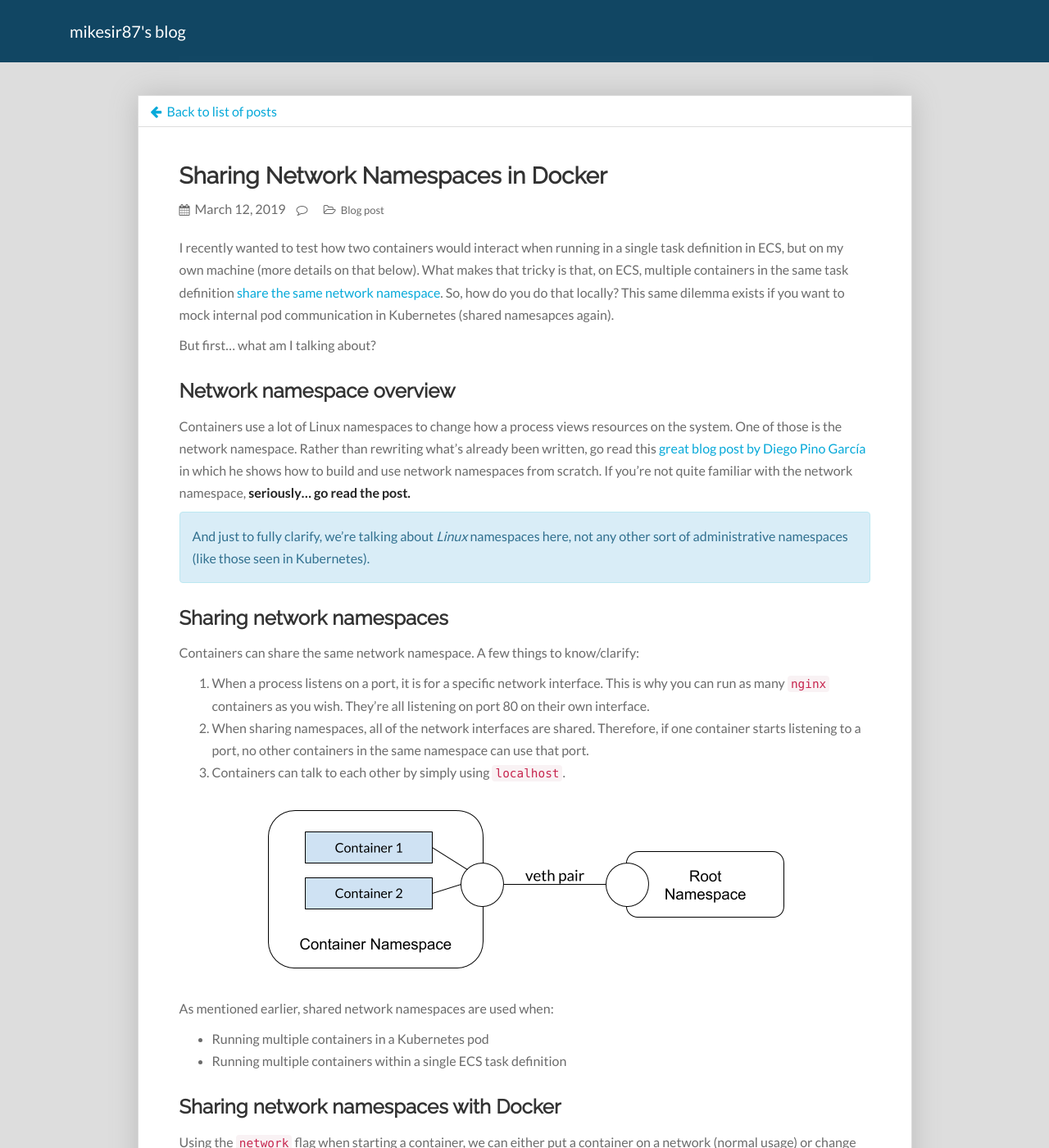
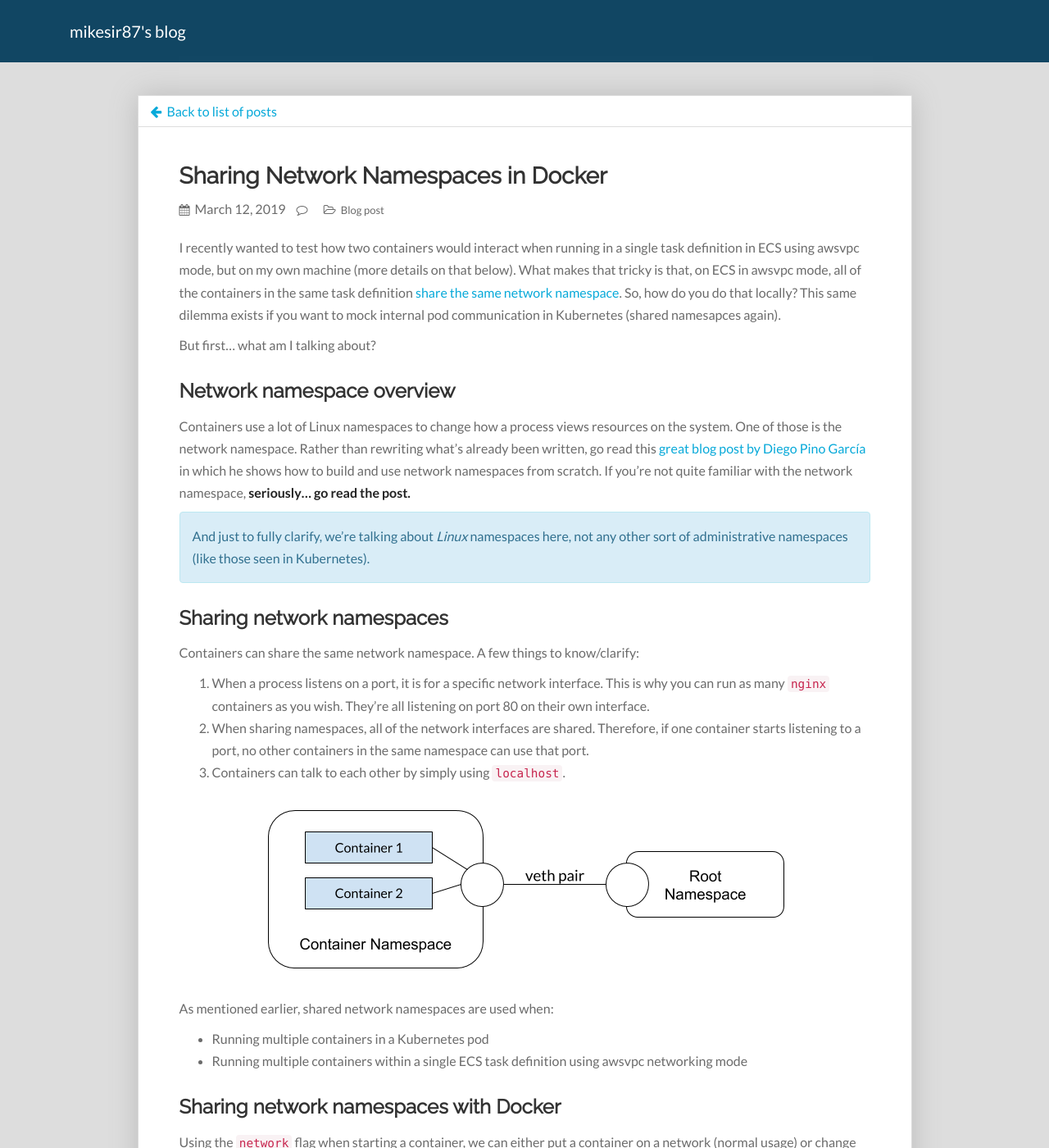
Before and after one commit to mikesir87/blog.mikesir87.io, a Jekyll site: the page built from _posts/2019-03-12-sharing-network-namespaces-in-docker.md, in a window 1280 px wide and 1400 px high. Shown: the whole window at 82% size. Built offline with Jekyll 4.4.1, drawn with Linux system fonts in a browser that asks for light colours; nearby versions of some CDN libraries; comment, search, counter and statistics services are not loaded.

Commit message:
Clarify that ECS only shares namespaces when in awsvpc mode

```diff
--- a/_posts/2019-03-12-sharing-network-namespaces-in-docker.md
+++ b/_posts/2019-03-12-sharing-network-namespaces-in-docker.md
@@ -9,7 +9,7 @@ image: /images/apache-proxing-to-app.png
 uuid: 78d02cb0-7849-4d04-9238-7e97bc0a76b2
 ---
 
-I recently wanted to test how two containers would interact when running in a single task definition in ECS, but on my own machine (more details on that below). What makes that tricky is that, on ECS, multiple containers in the same task definition [share the same network namespace](https://aws.amazon.com/blogs/compute/under-the-hood-task-networking-for-amazon-ecs/). So, how do you do that locally? This same dilemma exists if you want to mock internal pod communication in Kubernetes (shared namesapces again).
+I recently wanted to test how two containers would interact when running in a single task definition in ECS using awsvpc mode, but on my own machine (more details on that below). What makes that tricky is that, on ECS in awsvpc mode, all of the containers in the same task definition [share the same network namespace](https://aws.amazon.com/blogs/compute/under-the-hood-task-networking-for-amazon-ecs/). So, how do you do that locally? This same dilemma exists if you want to mock internal pod communication in Kubernetes (shared namesapces again).
 
 But first... what am I talking about?
 
@@ -38,7 +38,7 @@ Containers can share the same network namespace. A few things to know/clarify:
 As mentioned earlier, shared network namespaces are used when:
 
 - Running multiple containers in a Kubernetes pod
-- Running multiple containers within a single ECS task definition
+- Running multiple containers within a single ECS task definition using awsvpc networking mode
 
 
 ## Sharing network namespaces with Docker
```
